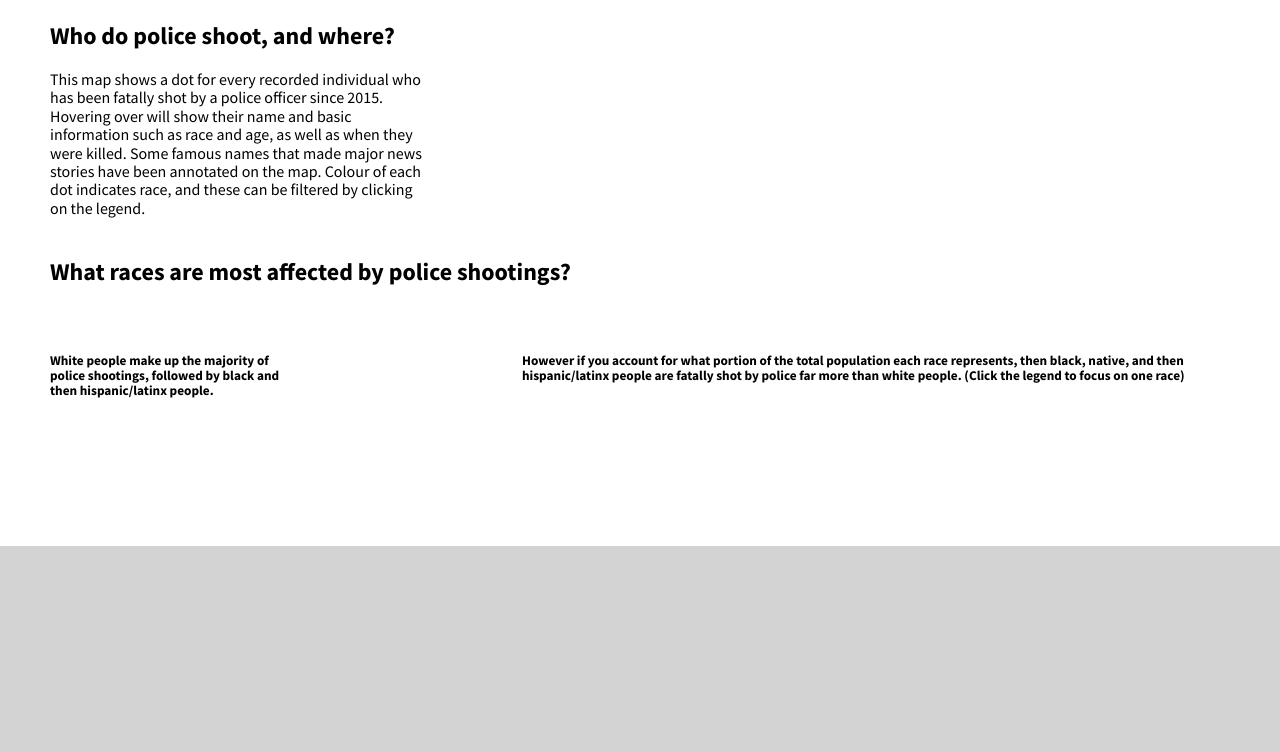
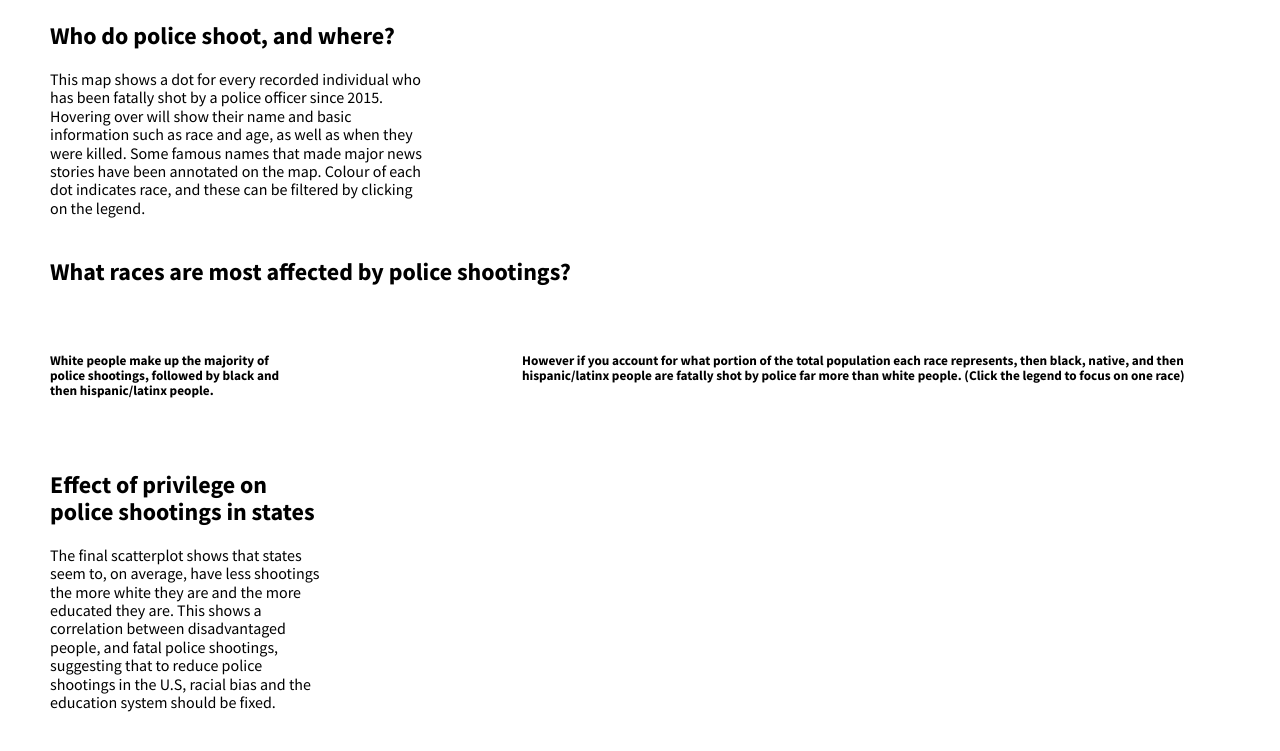
Before and after one commit to J-J-S/FIT3179, a plain HTML site: page index.html in a window 1280 px wide. Shown: the part 375-1126 px from the top of the page. Before the commit the page ends 921 px from the top, so only its background shows below. Drawn offline with nearby package versions, Linux system fonts and the light colour scheme; a script that the page names is missing.

Commit message:
Update index.html

```diff
--- a/index.html
+++ b/index.html
@@ -130,17 +130,18 @@
     </div>
     <!-- end pure grid group -->
 
-    <div class="pure-g">
-      <div class="pure-u-1-8">
-      </div>
-      <div class="pure-u-3-4">
+   <div class="pure-g">
+        <div class="pure-u-1-4">
+          <div class="description description-left">
+            <h2>Effect of privilege on police shootings in states</h2>
+            <p>The final scatterplot shows that states seem to, on average, have less shootings the more white they are and the more educated they are. This shows a correlation
+            between disadvantaged people, and fatal police shootings, suggesting that to reduce police shootings in the U.S, racial bias and the education system should be fixed.</p>
+          </div>
+        </div>
+        <div class="pure-u-3-4">
         <div id="vis5"  class="vis-container"></div>
       </div>
-      <div class="pure-u-1-8">
-      </div>
-    </div>
-
-
+   </div>
   </div> <!-- end page -->
 
 <script type="text/javascript">
```
